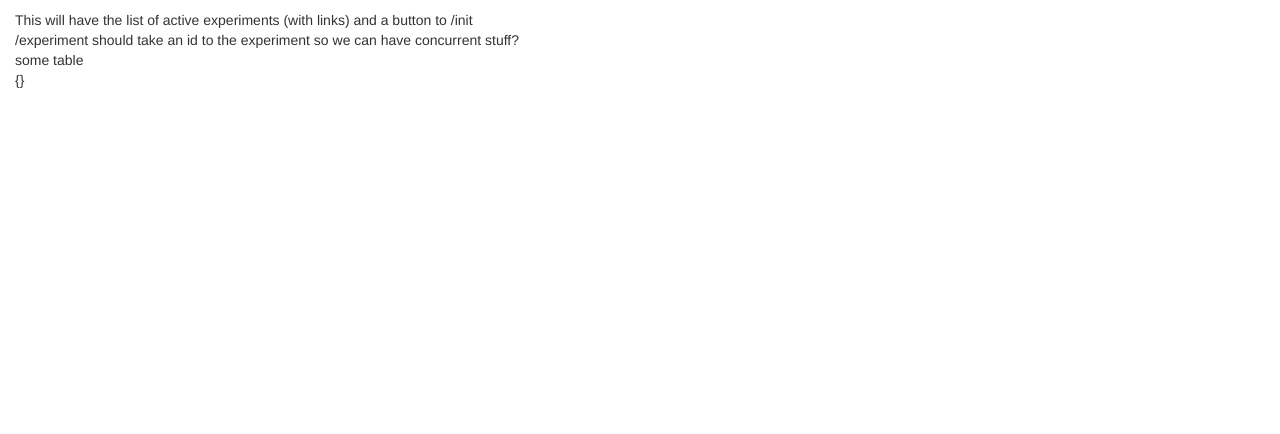
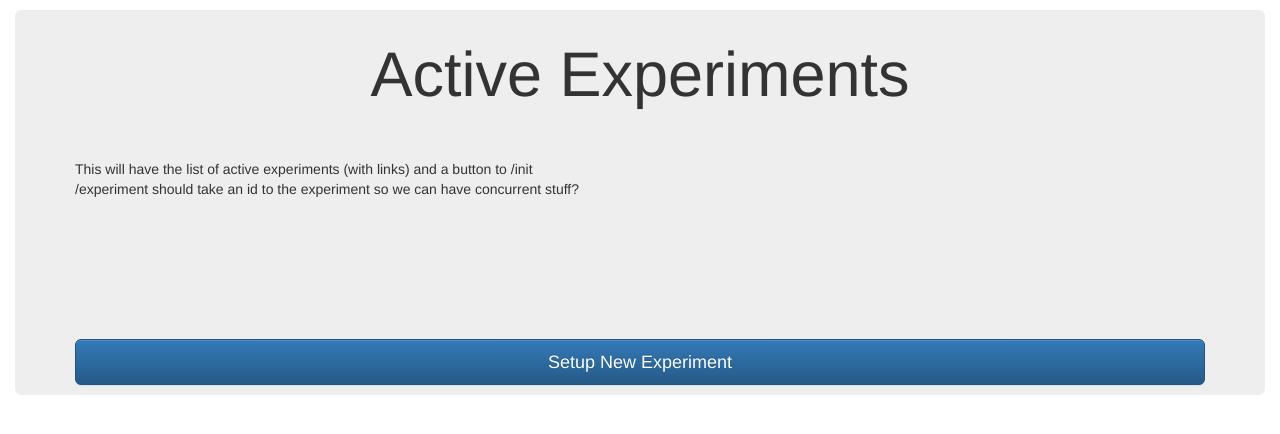
Before and after one commit to Vadman97/StudyTracker, a Flask app: page / in a window 1280 px wide. Shown: the top 434 px of the page. Run offline with Flask 2, Linux system fonts and the light colour scheme; data that the repository does not hold is empty; some libraries are stand-ins or nearby versions.

Commit message:
Added index/init backend

```diff
--- a/main.py
+++ b/main.py
@@ -3,6 +3,7 @@ from flask_sqlalchemy import *
 import util
 import hashlib
 import datetime
+import collections
 
 app = Flask(__name__)
 db_path = os.path.join(os.path.dirname(__file__), 'app.db')
@@ -59,7 +60,7 @@ db.create_all()
 @app.route('/')
 def index():
 	#return 'Index Page'
-	users = dict()
+	users = collections.OrderedDict()
 	exps = Experiment.query.all()
 	for u in exps:
    		users.update({u: u.__dict__})
@@ -78,9 +79,19 @@ def test(name=None):
 def init():
 	return render_template('initialize.html')
 
-@app.route('/experiment/')
-def experiment():
-	return render_template('experiment.html')
+@app.route('/experiment/<int:experimentID>')
+def experiment(experimentID=None):
+	found = False
+	#TODO REWRITE AS NOT IN QUERY
+	# as in if experimentID not in Experiment table
+	for exp in Experiment.query.all():
+		if str(experimentID) is str(exp):
+			found = True
+			break;
+	if not found:
+		return redirect(url_for('index'), code=302)
+
+	return render_template('experiment.html', experiment=experimentID)
 
 @app.route('/done/')
 def done():
@@ -103,7 +114,8 @@ def setupExperiment():
 
 		db.session.commit()
 
-	return redirect(url_for('experiment'), code=302) #TODO should forward to specific experiment with id
+	# return redirect(url_for('experiment'), code=302) #TODO should forward to specific experiment with id
+	return redirect(url_for('index'), code=302)
 
 if __name__ == '__main__':
     app.run(host='0.0.0.0', debug=True, port=5000)
--- a/templates/index.html
+++ b/templates/index.html
@@ -6,13 +6,26 @@
 
 {% block body %}
 
+    <div class="jumbotron jumbotronPadding">
+    <h1 class="theme-heading">Active Experiments</h1>
+
     This will have the list of active experiments (with links) and a button to /init
     <br>
     /experiment should take an id to the experiment so we can have concurrent stuff?
     <br>
-    some table
     <br>
 
-    {{ exps }}
+        <div class="row rowSpacing">
+            <ul class="list-group">
+                {% for exp in exps %}
+                <li class="list-group-item timerTime"><a href="{{ url_for('experiment', experimentID=exp|string) }}"> Experiment {{exp}} </a></li>
+                {% endfor %}
+            </ul>
+        </div>
+
+        <div class="rowSpacing">
+            <a class="btn btn-block btn-lg btn-primary" href="{{ url_for('init') }}">Setup New Experiment</a>
+        </div>
+    </div>
 
 {% endblock %}
```
